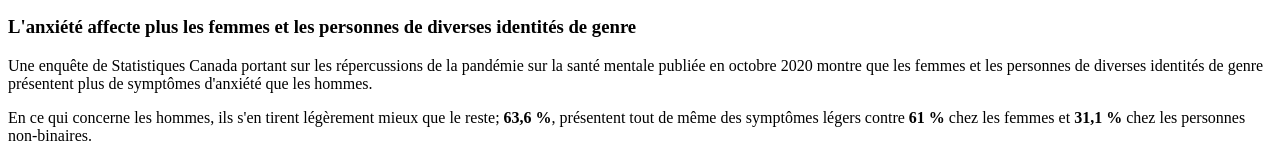
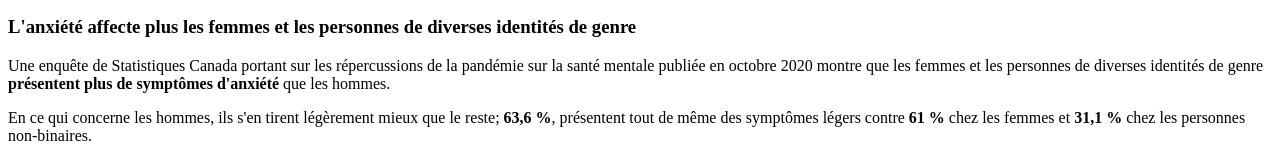
Before and after one commit to INF8808-Equipe19/INF8808-Equipe19, a plain HTML site: page src/index.html in a window 1280 px wide. Shown: the part 1808-1955 px from the top of the page. Drawn offline with Linux system fonts and the light colour scheme.

Commit message:
Petite modif

```diff
--- a/src/index.html
+++ b/src/index.html
@@ -191,7 +191,7 @@
           <h1>L'anxiété affecte plus les femmes et les personnes de diverses identités de genre</h1>
           <p>Une enquête de Statistiques Canada portant sur les répercussions de la pandémie sur la santé mentale
             publiée en octobre 2020 montre
-            que les femmes et les personnes de diverses identités de genre présentent plus de symptômes d'anxiété que les hommes.
+            que les femmes et les personnes de diverses identités de genre <strong>présentent plus de symptômes d'anxiété</strong> que les hommes.
           </p>
         </section>
         <section>
```
